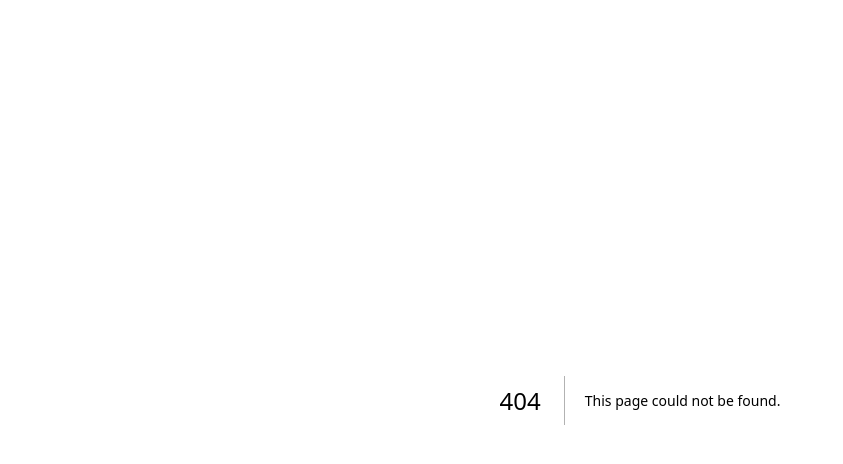
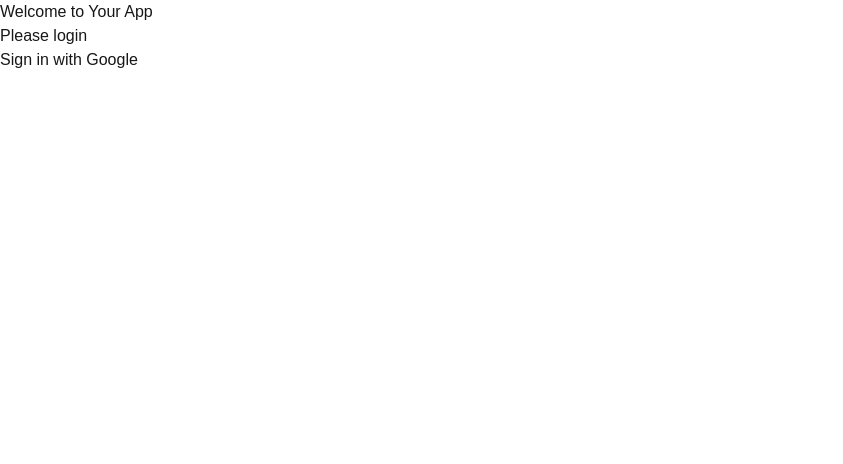
Before and after one commit to chamod-malindu/guidemelk-web-project, a Next.js app: page /login in a window 1280 px wide. Before the commit this address had no page. Shown: the top 464 px of the page, without its empty margins (0-843 px from the left). Built offline with nearby package versions, Linux system fonts and the light colour scheme; no server answers.

Commit message:
feat: Implement authentication with  and Google 🪪
Add authentication with Google and NextAuth,
provider, add session management and login page

```diff
--- /dev/null
+++ b/src/app/api/auth/[...nextauth]/route.js
@@ -0,0 +1,2 @@
+import { handlers } from "@/auth";
+export const { GET, POST } = handlers;
--- a/src/app/layout.js
+++ b/src/app/layout.js
@@ -1,5 +1,6 @@
 import { Geist, Geist_Mono } from "next/font/google";
 import "./globals.css";
+import SessionProvider from "./providers/SessionProvider";
 
 const geistSans = Geist({
   variable: "--font-geist-sans",
@@ -22,7 +23,10 @@ export default function RootLayout({ children }) {
       <body
         className={`${geistSans.variable} ${geistMono.variable} antialiased`}
       >
-        {children}
+        <SessionProvider>
+          {children}
+        </SessionProvider>
+
       </body>
     </html>
   );
--- /dev/null
+++ b/src/app/login/page.jsx
@@ -0,0 +1,10 @@
+import AuthStatus from "@/components/AuthStatus";
+
+export default function HomePage() {
+  return (
+    <main>
+      <h1>Welcome to Your App</h1>
+      <AuthStatus/>
+    </main>
+  );
+}
--- /dev/null
+++ b/src/app/providers/SessionProvider.jsx
@@ -0,0 +1,3 @@
+"use client";
+import { SessionProvider } from "next-auth/react";
+export default SessionProvider;
--- /dev/null
+++ b/src/auth.js
@@ -0,0 +1,19 @@
+import NextAuth from "next-auth";
+import GoogleProvider from "next-auth/providers/google";
+
+export const { handlers, signIn, signOut, auth } = NextAuth({
+  providers: [
+    GoogleProvider({
+      clientId: process.env.GOOGLE_CLIENT_ID,
+      clientSecret: process.env.GOOGLE_CLIENT_SECRET,
+      authorization: {
+        params: {
+          prompt: "consent",
+          access_type: "offline",
+          response_type: "code",
+        },
+      },
+    }),
+  ],
+  secret: process.env.AUTH_SECRET,
+});
--- /dev/null
+++ b/src/components/AuthStatus.jsx
@@ -0,0 +1,25 @@
+"use client";
+import { useSession, signOut } from "next-auth/react";
+import GoogleAuthButton from "./GoogleAuthButton";
+
+export default function AuthStatus() {
+  const { data: session, status } = useSession();
+
+  if (status === "loading") return <p>Loading...</p>;
+
+  if (session) {
+    return (
+      <div>
+        <p>Signed in as {session.user.email}</p>
+        <button onClick={() => signOut()}>Sign out</button>
+      </div>
+    );
+  }
+
+  return (
+    <div>
+      <p>Please login</p>
+      <GoogleAuthButton>Sign in with Google</GoogleAuthButton>
+    </div>
+  );
+}
--- /dev/null
+++ b/src/components/GoogleAuthButton.jsx
@@ -0,0 +1,10 @@
+"use client";
+import { signIn } from "next-auth/react";
+
+export default function GoogleAuthButton({ children = "Sign in with Google", ...props }) {
+  return (
+    <button onClick={() => signIn("google")} {...props}>
+      {children}
+    </button>
+  );
+}
```
